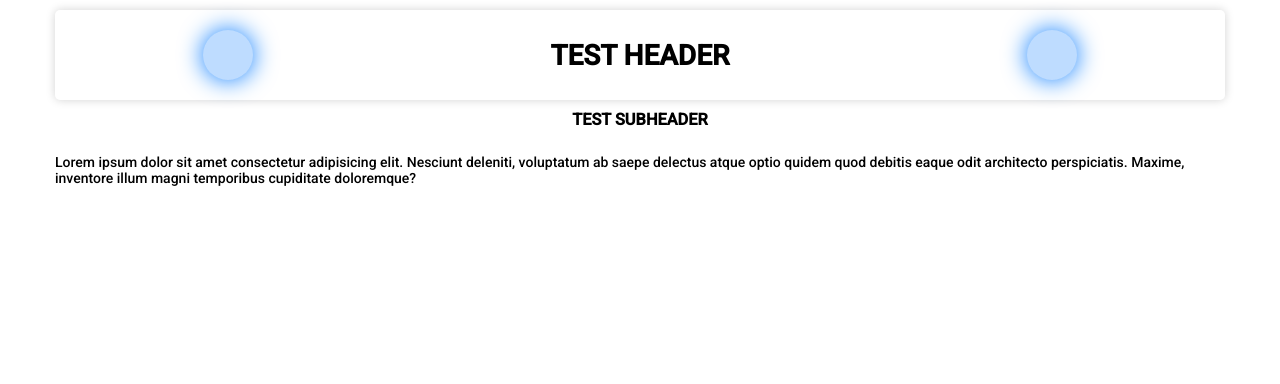
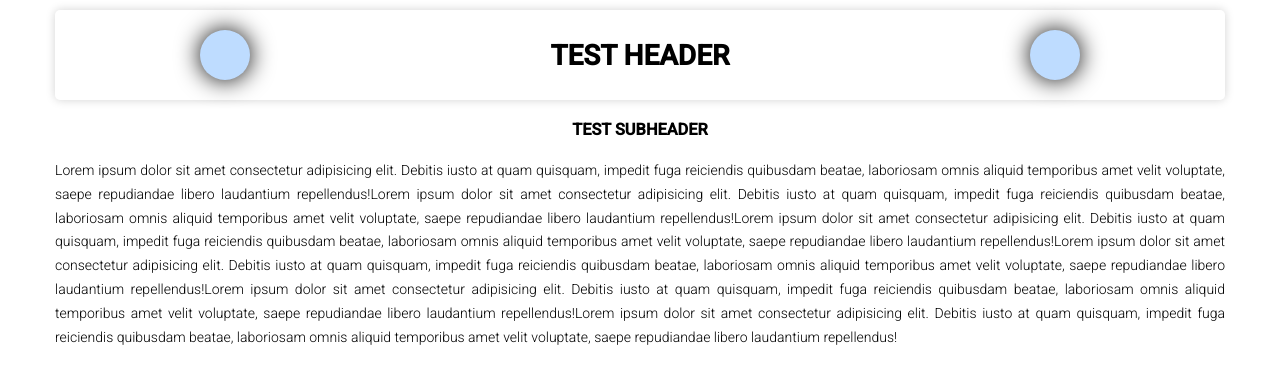
Before and after one commit to dmitryrec/webpack_scss, a website built with webpack: page src/public/index.html in a window 1280 px wide. Built offline with nearby package versions, Linux system fonts and the light colour scheme.

Commit message:
Refactoring

```diff
--- a/src/public/index.html
+++ b/src/public/index.html
@@ -1,30 +1,39 @@
 <!DOCTYPE html>
 <html lang="en">
+
 <head>
   <meta charset="UTF-8" />
   <meta name="viewport" content="width=device-width, initial-scale=1.0" />
   <title>Webpack_SCSS</title>
-    <link
-      href="https://fonts.googleapis.com/css2?family=Roboto:wght@300;500&display=swap"
-      rel="stylesheet"
-    />
+  <link href="https://fonts.googleapis.com/css2?family=Roboto:wght@300;500&display=swap" rel="stylesheet" />
 </head>
+
 <body>
   <div class="container">
     <header>
-        <div class="animated-square"></div>
+      <div class="square animated-square-left"></div>
       <h1>test header</h1>
-        <div class="animated-square"></div>
+      <div class="square animated-square-right"></div>
     </header>
     <main>
       <h3>test subheader</h3>
       <p>
-          Lorem ipsum dolor sit amet consectetur adipisicing elit. Nesciunt
-          deleniti, voluptatum ab saepe delectus atque optio quidem quod debitis
-          eaque odit architecto perspiciatis. Maxime, inventore illum magni
-          temporibus cupiditate doloremque?
+        Lorem ipsum dolor sit amet consectetur adipisicing elit. Debitis iusto at quam quisquam, impedit fuga reiciendis
+        quibusdam beatae, laboriosam omnis aliquid temporibus amet velit voluptate, saepe repudiandae libero laudantium
+        repellendus!Lorem ipsum dolor sit amet consectetur adipisicing elit. Debitis iusto at quam quisquam, impedit fuga reiciendis
+        quibusdam beatae, laboriosam omnis aliquid temporibus amet velit voluptate, saepe repudiandae libero laudantium
+        repellendus!Lorem ipsum dolor sit amet consectetur adipisicing elit. Debitis iusto at quam quisquam, impedit fuga reiciendis
+        quibusdam beatae, laboriosam omnis aliquid temporibus amet velit voluptate, saepe repudiandae libero laudantium
+        repellendus!Lorem ipsum dolor sit amet consectetur adipisicing elit. Debitis iusto at quam quisquam, impedit fuga reiciendis
+        quibusdam beatae, laboriosam omnis aliquid temporibus amet velit voluptate, saepe repudiandae libero laudantium
+        repellendus!Lorem ipsum dolor sit amet consectetur adipisicing elit. Debitis iusto at quam quisquam, impedit fuga reiciendis
+        quibusdam beatae, laboriosam omnis aliquid temporibus amet velit voluptate, saepe repudiandae libero laudantium
+        repellendus!Lorem ipsum dolor sit amet consectetur adipisicing elit. Debitis iusto at quam quisquam, impedit fuga reiciendis
+        quibusdam beatae, laboriosam omnis aliquid temporibus amet velit voluptate, saepe repudiandae libero laudantium
+        repellendus!
       </p>
     </main>
   </div>
 </body>
+
 </html>
--- a/src/style/app.scss
+++ b/src/style/app.scss
@@ -21,7 +21,7 @@ h3,
 h4,
 h5,
 h6 {
-    margin: 0;
+    margin: 10px;
     text-transform: uppercase;
     text-align: center;
     padding: 10px 0;
@@ -29,7 +29,9 @@ h6 {
 
 p {
     margin: 0;
-    padding: 15px 0;
+    font-weight: 300;
+    text-align: justify;
+    line-height: 1.7;
 }
 
 .container {
@@ -46,34 +48,54 @@ p {
         box-shadow: 0 0 10px $light-gray;
         border-radius: 5px;
 
-        .animated-square {
+        .square {
             width: 50px;
             height: 50px;
             background: $blue;
             position: relative;
             margin: 20px 0;
-            animation: square 10s linear infinite;
             display: inline-block;
             border-radius: 10%;
+        }
+
+        .animated-square-right {
+            animation: square-right  10s linear infinite;
+        }
+
+        .animated-square-left {
+            animation: square-left  10s linear infinite;
         }
     }
 }
 
-@keyframes square {
+@keyframes square-right {
     0% {
         transform: rotate(0turn);
-        box-shadow: 0 0 5px $black;
-
+        box-shadow: 0 0 5px $blue;
     }
     50% {
         background: $light-blue;
         border-radius: 50%;
-        box-shadow: 0 0 25px $blue;
+        box-shadow: 0 0 25px $black;
+    }
+    100% {
+        transform: rotate(-1turn);
+        box-shadow: 0 0 5px $blue;
+    }
+}
 
+@keyframes square-left {
+    0% {
+        transform: rotate(0turn);
+        box-shadow: 0 0 5px $blue;
+    }
+    50% {
+        background: $light-blue;
+        border-radius: 50%;
+        box-shadow: 0 0 25px $black;
     }
     100% {
         transform: rotate(1turn);
-        box-shadow: 0 0 5px $black;
-
+        box-shadow: 0 0 5px $blue;
     }
 }
--- a/webpack.config.js
+++ b/webpack.config.js
@@ -1,13 +1,13 @@
 const HtmlWebpackPlugin = require('html-webpack-plugin');
 
 module.exports = {
-    entry: __dirname + "/src/app/index.js", // webpack entry point. Module to start building dependency graph
+    entry: __dirname + "/src/app/index.js",
     output: {
-        path: __dirname + '/dist', // Folder to store generated bundle
-        filename: 'bundle.js',  // Name of generated bundle after build
-        publicPath: '/' // public URL of the output directory when referenced in a browser
+        path: __dirname + '/dist',
+        filename: 'bundle.js',
+        publicPath: '/'
     },
-    module: {  // where we defined file patterns and their loaders
+    module: {
         rules: [
             {
                 test: /\.js$/,
@@ -28,14 +28,14 @@ module.exports = {
             }
         ]
     },
-    plugins: [  // Array of plugins to apply to build chunk
+    plugins: [
         new HtmlWebpackPlugin({
             template: __dirname + "/src/public/index.html",
             inject: 'body'
         })
     ],
-    devServer: {  // configuration for webpack-dev-server
-        contentBase: './src/public',  //source of static assets
-        port: 3000, // port to run dev-server
+    devServer: {
+        contentBase: './src/public',
+        port: 3000,
     }
 };
```
Lines whose indentation alone changed are shown as unchanged.
